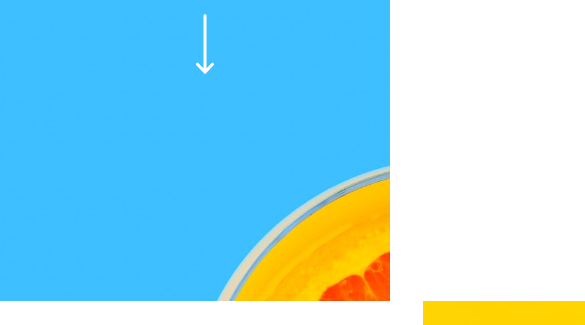
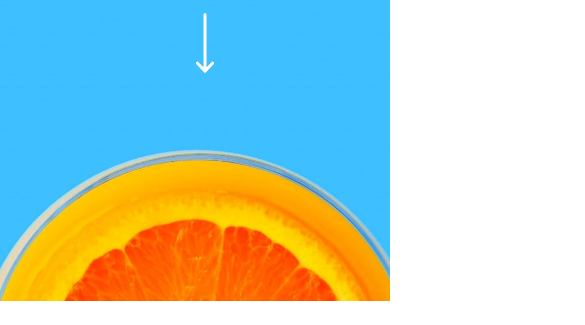
Before and after one commit to CssMissionary/sunnyside, a plain HTML site: page index.html in a window 390 px wide. Shown: the part 199-524 px from the top of the page, 585 px wide, since content can reach past the window. Drawn offline with Linux system fonts and the light colour scheme.

Commit message:
second commit

```diff
--- a/index.html
+++ b/index.html
@@ -6,7 +6,7 @@
 
   <link rel="icon" type="image/png" sizes="32x32" href="./images/favicon-32x32.png">
   <link rel="stylesheet" href="styles.css">
-  <link rel="stylesheet" media="screen and (max-width: 375px)" href="mobile.css">
+  <link rel="stylesheet" media="screen and (max-width: 480px)" href="mobile.css">
 
   <title>Frontend Mentor | Sunnyside agency landing page</title>
 
```
